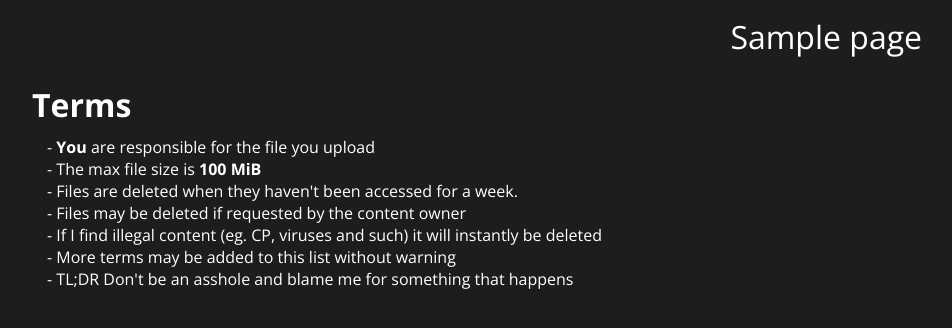
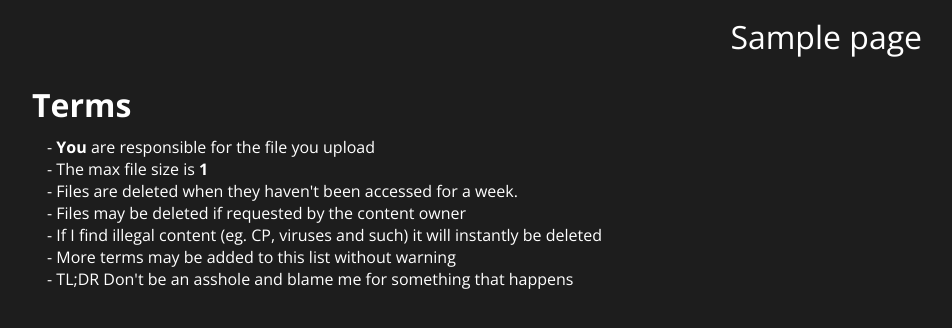
Before and after one commit to zhangshijie-bomun/QuadFile, a Flask app: template templates/terms.html in a window 1280 px wide. Shown: the top 328 px of the page, without its empty margins (163-1115 px from the left). Run offline with Flask 2, Linux system fonts and the light colour scheme; the template is opened without the code that fills it: most values are stand-ins (such as "Sample title", 1, 10 or a date in 2020); parts of the project's set-up code (start-up, migrations or seed data) failed here and were passed over.

Commit message:
Add config option for max file size info

```diff
--- a/templates/terms.html
+++ b/templates/terms.html
@@ -3,7 +3,9 @@
     <h1 id="limits">Terms</h1>
     <ul>
       <li><strong>You</strong> are responsible for the file you upload</li>
-      <li>The max file size is <strong>100 MiB</strong></li>
+      {% if page.size is defined %}
+      <li>The max file size is <strong>{{ page.size }}</strong></li>
+      {% endif %}
       <li>Files are deleted when they haven't been accessed for a week.</li>
       <li>Files may be deleted if requested by the content owner</li>
       <li>If I find illegal content (eg. CP, viruses and such) it will instantly be deleted</li>
```
Also changed, not shown: 1 other file.
